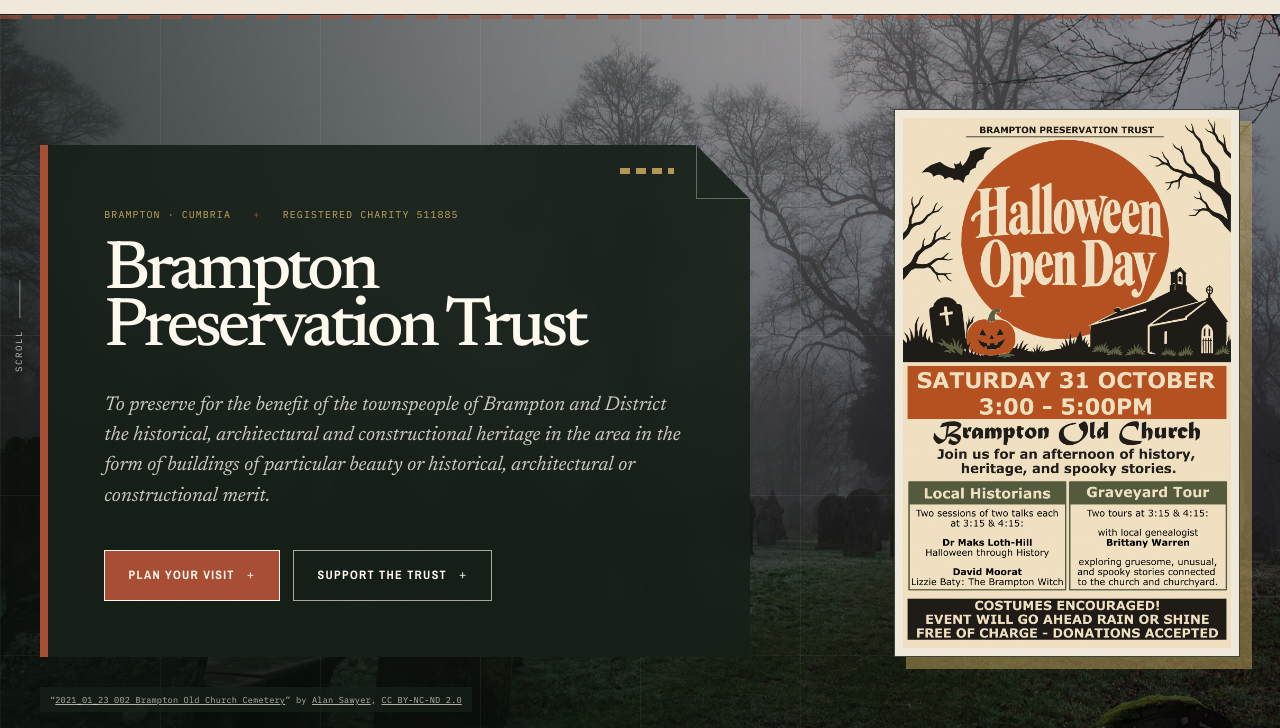
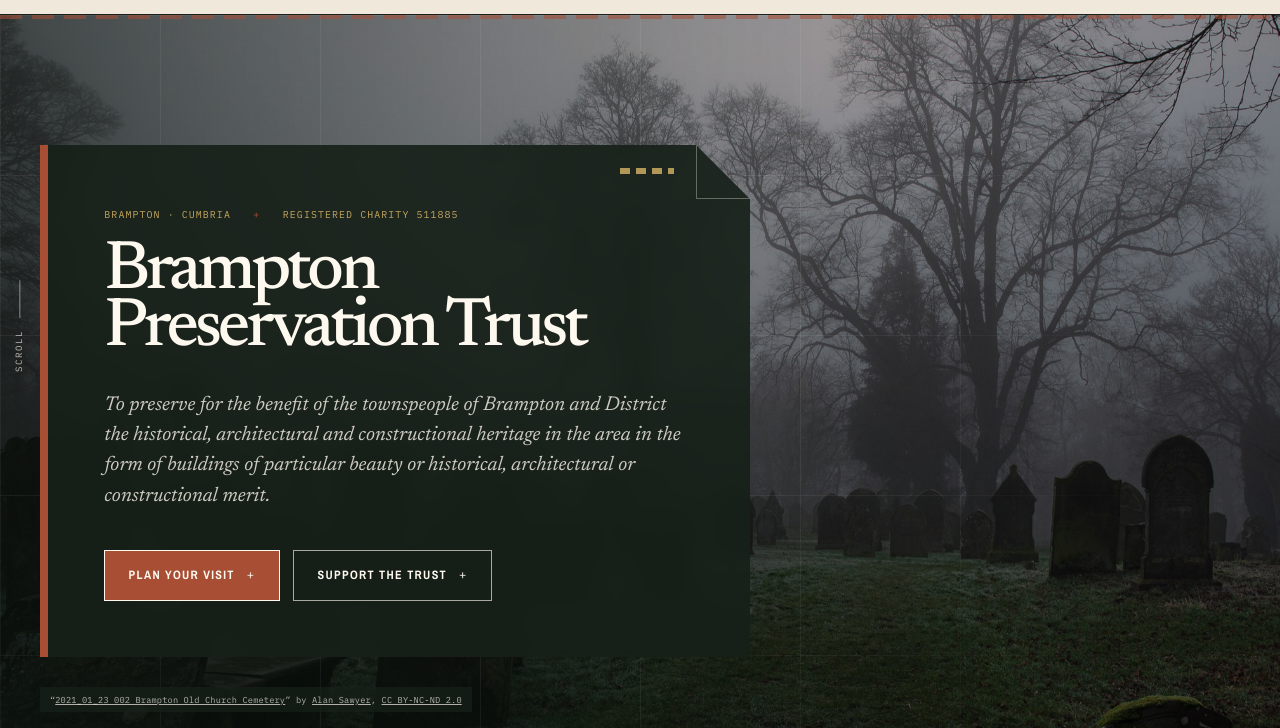
Before and after one commit to Brampton-Preservation-Trust/Brampton-Preservation-Trust.github.io, a plain HTML site: page index.html in a window 1280 px wide. Shown: the part 72-800 px from the top of the page. Drawn offline with nearby package versions, Linux system fonts and the light colour scheme.

Commit message:
Update index.html

```diff
--- a/index.html
+++ b/index.html
@@ -277,17 +277,7 @@
         </div>
       </div>
 
-      <aside class="hero-event-ad" aria-label="Featured event">
-        <a href="#events" class="hero-event-ad-link">
-          <img
-            src="images/halloween-open-day.png"
-            alt="Halloween Open Day at Brampton Old Church, Saturday 31 October, 3:00–5:00pm, with local historians and graveyard tours. Costumes encouraged."
-            width="1264"
-            height="2048"
-            decoding="async"
-          />
-        </a>
-      </aside>
+
     </div>
 
     <div class="hero-photo-credit" aria-live="polite"></div>
```
